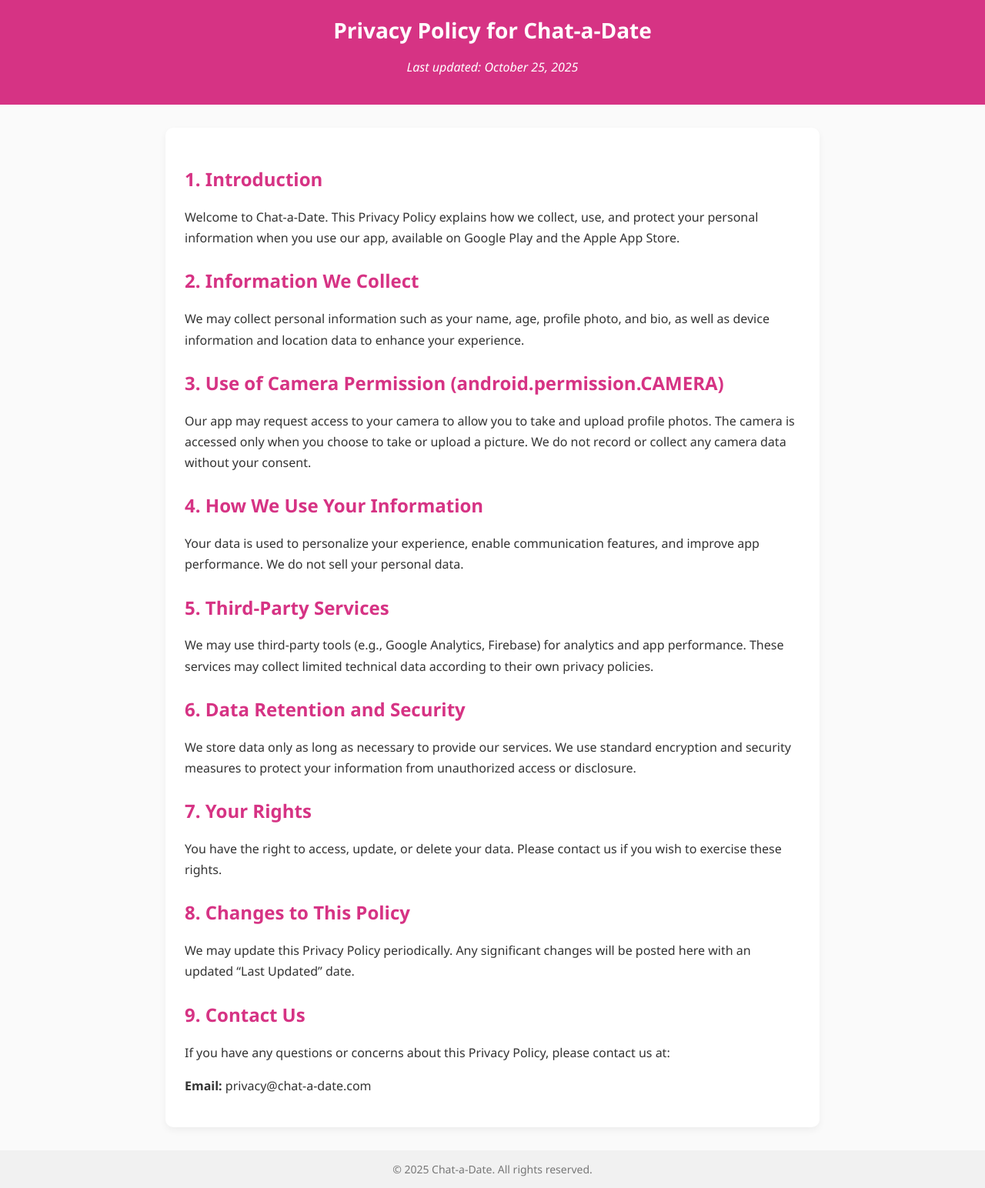
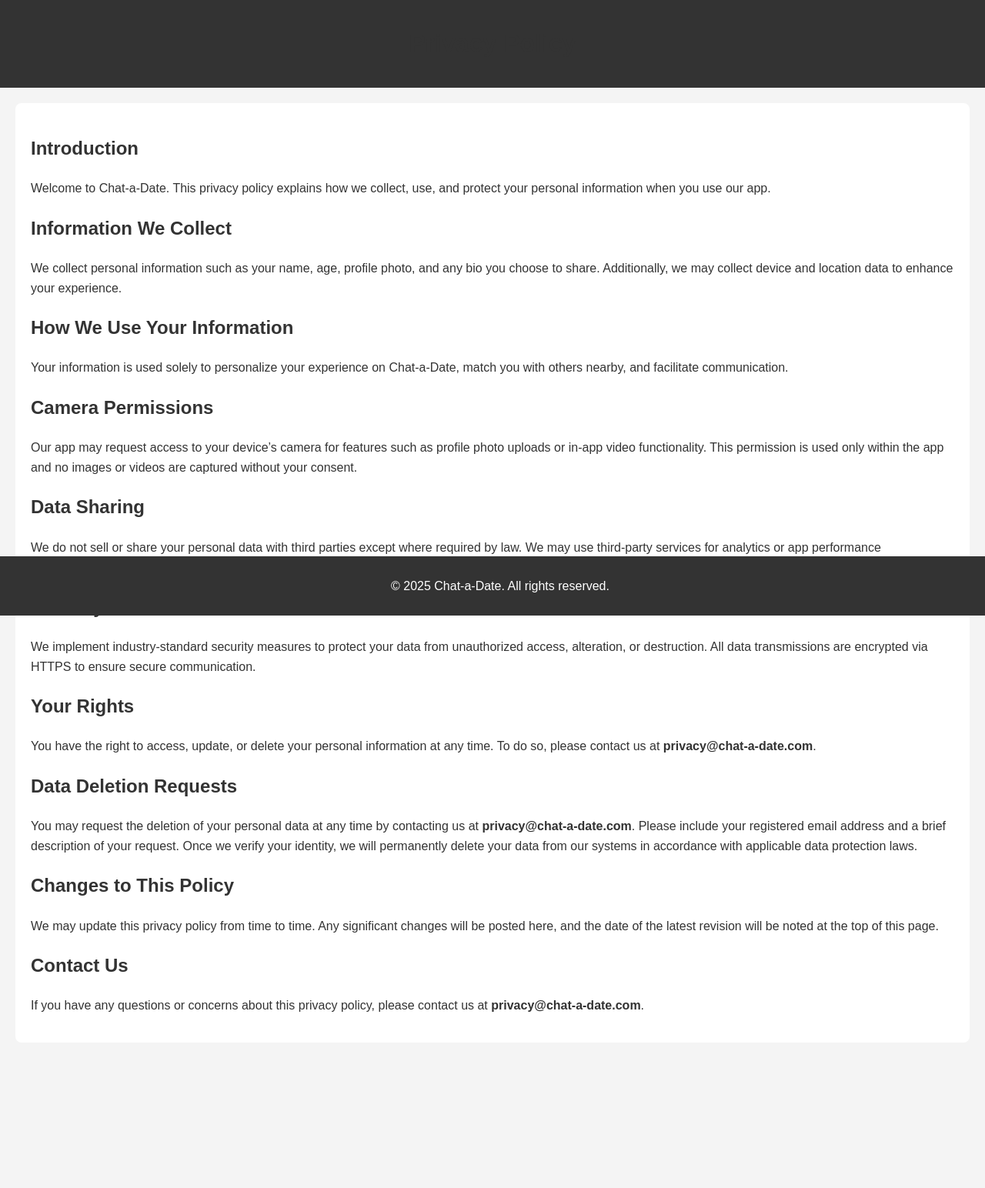
Before and after one commit to sonnykay92/chat-a-date-privacy-policy, a plain HTML site: page index.html in a window 1280 px wide. Shown: the whole page at 77% size. After the commit the page ends 1375 px from the top, so only its background shows below. Drawn offline with Linux system fonts and the light colour scheme.

Commit message:
Revise Privacy Policy layout and content
Updated the Privacy Policy page with new content and styling.

```diff
--- a/index.html
+++ b/index.html
@@ -1,96 +1,91 @@
 <!DOCTYPE html>
 <html lang="en">
 <head>
-  <meta charset="UTF-8" />
-  <meta name="viewport" content="width=device-width, initial-scale=1.0" />
+    <meta charset="UTF-8">
+    <meta name="viewport" content="width=device-width, initial-scale=1.0">
+    <meta http-equiv="X-UA-Compatible" content="ie=edge">
     <title>Privacy Policy - Chat-a-Date</title>
     <style>
         body {
-      font-family: "Segoe UI", Roboto, Arial, sans-serif;
+            font-family: Arial, sans-serif;
+            line-height: 1.6;
             margin: 0;
             padding: 0;
-      background-color: #fafafa;
+            background-color: #f4f4f4;
             color: #333;
         }
         header {
-      background-color: #d63384;
-      color: #fff;
+            background: #333;
+            color: white;
+            padding: 10px 0;
             text-align: center;
-      padding: 20px 10px;
         }
-    header h1 {
-      margin: 0;
-      font-size: 28px;
+        section {
+            padding: 20px;
+            margin: 20px;
+            background-color: white;
+            border-radius: 8px;
         }
-    main {
-      max-width: 800px;
-      margin: 30px auto;
-      background: #fff;
-      padding: 25px;
-      border-radius: 10px;
-      box-shadow: 0 4px 10px rgba(0, 0, 0, 0.05);
-    }
-    h2 {
-      color: #d63384;
-      margin-top: 25px;
+        h1, h2 {
+            color: #333;
         }
         p {
-      line-height: 1.7;
             margin-bottom: 15px;
         }
         footer {
             text-align: center;
-      font-size: 14px;
-      color: #777;
-      padding: 15px;
-      background-color: #f1f1f1;
-    }
-    @media (max-width: 600px) {
-      main {
-        margin: 10px;
-        padding: 15px;
-      }
+            background-color: #333;
+            color: white;
+            padding: 10px;
+            position: fixed;
+            width: 100%;
+            bottom: 0;
         }
     </style>
 </head>
 <body>
     <header>
-    <h1>Privacy Policy for Chat-a-Date</h1>
-    <p><em>Last updated: October 25, 2025</em></p>
+        <h1>Privacy Policy</h1>
     </header>
 
-  <main>
-    <h2>1. Introduction</h2>
-    <p>Welcome to Chat-a-Date. This Privacy Policy explains how we collect, use, and protect your personal information when you use our app, available on Google Play and the Apple App Store.</p>
+    <section>
+        <h2>Introduction</h2>
+        <p>Welcome to Chat-a-Date. This privacy policy explains how we collect, use, and protect your personal information when you use our app.</p>
 
-    <h2>2. Information We Collect</h2>
-    <p>We may collect personal information such as your name, age, profile photo, and bio, as well as device information and location data to enhance your experience.</p>
+        <h2>Information We Collect</h2>
+        <p>We collect personal information such as your name, age, profile photo, and any bio you choose to share. Additionally, we may collect device and location data to enhance your experience.</p>
 
-    <h2>3. Use of Camera Permission (android.permission.CAMERA)</h2>
-    <p>Our app may request access to your camera to allow you to take and upload profile photos. The camera is accessed only when you choose to take or upload a picture. We do not record or collect any camera data without your consent.</p>
+        <h2>How We Use Your Information</h2>
+        <p>Your information is used solely to personalize your experience on Chat-a-Date, match you with others nearby, and facilitate communication.</p>
 
-    <h2>4. How We Use Your Information</h2>
-    <p>Your data is used to personalize your experience, enable communication features, and improve app performance. We do not sell your personal data.</p>
+        <h2>Camera Permissions</h2>
+        <p>Our app may request access to your device’s camera for features such as profile photo uploads or in-app video functionality. This permission is used only within the app and no images or videos are captured without your consent.</p>
 
-    <h2>5. Third-Party Services</h2>
-    <p>We may use third-party tools (e.g., Google Analytics, Firebase) for analytics and app performance. These services may collect limited technical data according to their own privacy policies.</p>
+        <h2>Data Sharing</h2>
+        <p>We do not sell or share your personal data with third parties except where required by law. We may use third-party services for analytics or app performance improvement.</p>
 
-    <h2>6. Data Retention and Security</h2>
-    <p>We store data only as long as necessary to provide our services. We use standard encryption and security measures to protect your information from unauthorized access or disclosure.</p>
+        <h2>Security</h2>
+        <p>We implement industry-standard security measures to protect your data from unauthorized access, alteration, or destruction. All data transmissions are encrypted via HTTPS to ensure secure communication.</p>
 
-    <h2>7. Your Rights</h2>
-    <p>You have the right to access, update, or delete your data. Please contact us if you wish to exercise these rights.</p>
+        <h2>Your Rights</h2>
+        <p>You have the right to access, update, or delete your personal information at any time. To do so, please contact us at <strong>privacy@chat-a-date.com</strong>.</p>
 
-    <h2>8. Changes to This Policy</h2>
-    <p>We may update this Privacy Policy periodically. Any significant changes will be posted here with an updated “Last Updated” date.</p>
+        <h2>Data Deletion Requests</h2>
+        <p>
+            You may request the deletion of your personal data at any time by contacting us at
+            <strong>privacy@chat-a-date.com</strong>. Please include your registered email address and a brief description of your request.
+            Once we verify your identity, we will permanently delete your data from our systems in accordance with applicable data protection laws.
+        </p>
 
-    <h2>9. Contact Us</h2>
-    <p>If you have any questions or concerns about this Privacy Policy, please contact us at:</p>
-    <p><strong>Email:</strong> privacy@chat-a-date.com</p>
-  </main>
+        <h2>Changes to This Policy</h2>
+        <p>We may update this privacy policy from time to time. Any significant changes will be posted here, and the date of the latest revision will be noted at the top of this page.</p>
+
+        <h2>Contact Us</h2>
+        <p>If you have any questions or concerns about this privacy policy, please contact us at <strong>privacy@chat-a-date.com</strong>.</p>
+    </section>
 
     <footer>
-    &copy; 2025 Chat-a-Date. All rights reserved.
+        <p>&copy; 2025 Chat-a-Date. All rights reserved.</p>
     </footer>
 </body>
 </html>
```
Lines whose indentation alone changed are shown as unchanged.
